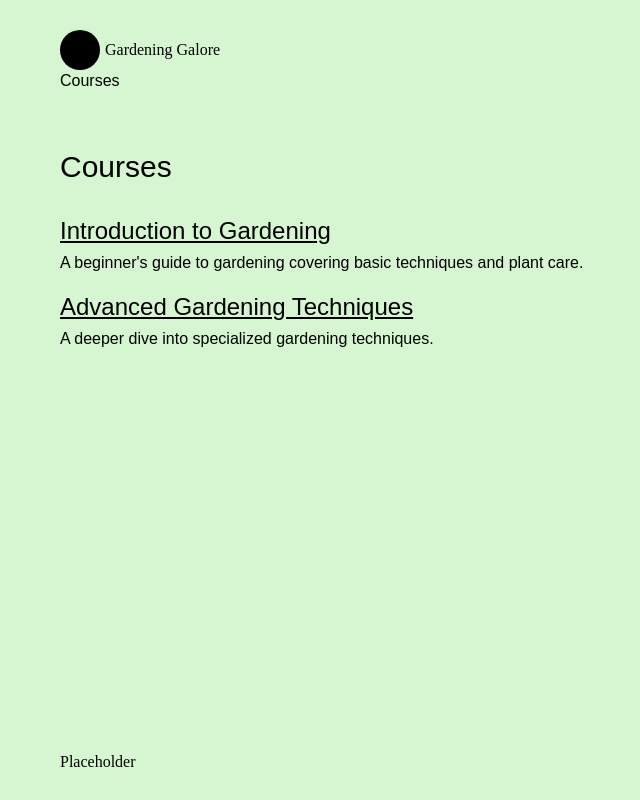
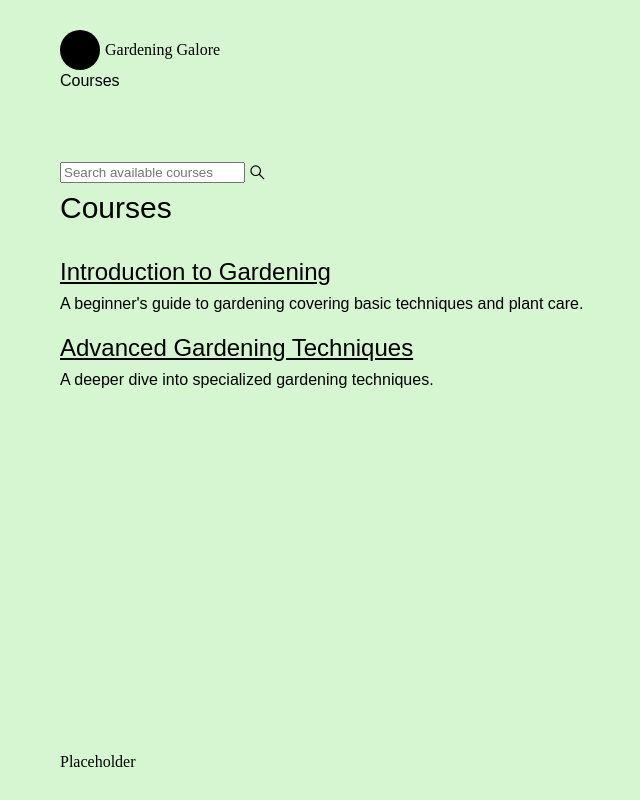
Before and after one commit to prolixmagus/gardening-courses, a Vue app: page / in a window 1280 px wide. Shown: the whole page, without its empty margins (46-686 px from the left). Built offline with nearby package versions, Linux system fonts and the light colour scheme.

Commit message:
Refactored components and store to be reactive

```diff
--- a/src/assets/data/courses.json
+++ b/src/assets/data/courses.json
@@ -8,13 +8,13 @@
                 "image": "landscape.jpg",
                 "modules": [
                     {
-                        "id": "101-mod-1",
+                        "id": "101mod1",
                         "title": "Soil Preparation",
                         "description": "Learn how to prepare your soil for optimal plant growth.",
                         "previewImage": "landscape.jpg",
                         "lessons": [
                             {
-                                "id": "101-mod-1-l1",
+                                "id": "101mod1-l1",
                                 "title": "Benefits of Crop Rotation",
                                 "paragraph": "Crop rotation is an ancient practice that helps maintain soil fertility.",
                                 "image": "landscape.jpg",
@@ -32,14 +32,14 @@
                                     ],
                                     "video": [
                                         {
-                                            "id": "101-mod-1-v1",
+                                            "id": "101mod1-v1",
                                             "title": "Soil Types Explained",
                                             "url": "https://www.youtube.com/watch?v=o-iIvfD47Aw"
                                         }
                                     ],
                                     "audio": [
                                         {
-                                            "id": "101-mod-1-a1",
+                                            "id": "101mod1-a1",
                                             "title": "Soil Quality Tips",
                                             "url": "https://example.com/soil-quality-audio.mp3"
                                         }
@@ -47,7 +47,7 @@
                                 }
                             },
                             {
-                                "id": "101-mod-1-l2",
+                                "id": "101mod1-l2",
                                 "title": "Adding Organic Matter",
                                 "paragraph": "Organic matter is essential for healthy soil. Learn how to add compost and other organic materials to enrich your soil.",
                                 "image": "landscape.jpg",
@@ -65,14 +65,14 @@
                                     ],
                                     "video": [
                                         {
-                                            "id": "101-mod-2-v1",
+                                            "id": "101mod2-v1",
                                             "title": "How to Make Compost",
                                             "url": "https://www.youtube.com/watch?v=example2"
                                         }
                                     ],
                                     "audio": [
                                         {
-                                            "id": "101-mod-2-a1",
+                                            "id": "101mod2-a1",
                                             "title": "Benefits of Organic Matter",
                                             "url": "https://example.com/organic-matter-audio.mp3"
                                         }
@@ -88,7 +88,7 @@
                         "previewImage": "landscape.jpg",
                         "lessons": [
                             {
-                                "id": "102-mod-1",
+                                "id": "102mod1",
                                 "title": "Understanding Local Climate",
                                 "paragraph": "Understanding your local climate is key to selecting plants that will thrive.",
                                 "image": "landscape.jpg",
@@ -103,14 +103,14 @@
                                     ],
                                     "video": [
                                         {
-                                            "id": "102-mod-1-v1",
+                                            "id": "102mod1-v1",
                                             "title": "Climate Zones Explained",
                                             "url": "https://www.youtube.com/watch?v=example3"
                                         }
                                     ],
                                     "audio": [
                                         {
-                                            "id": "102-mod-1-a1",
+                                            "id": "102mod1-a1",
                                             "title": "Local Climate Insights",
                                             "url": "https://example.com/local-climate-audio.mp3"
                                         }
@@ -118,7 +118,7 @@
                                 }
                             },
                             {
-                                "id": "102-mod-2",
+                                "id": "102mod2",
                                 "title": "Types of Plants",
                                 "paragraph": "This lesson explains the difference between annuals, perennials, and biennials.",
                                 "image": "landscape.jpg",
@@ -136,14 +136,14 @@
                                     ],
                                     "video": [
                                         {
-                                            "id": "102-mod-2-v1",
+                                            "id": "102mod2-v1",
                                             "title": "Annual vs Perennial Plants",
                                             "url": "https://www.youtube.com/watch?v=example4"
                                         }
                                     ],
                                     "audio": [
                                         {
-                                            "id": "102-mod-2-a1",
+                                            "id": "102mod2-a1",
                                             "title": "Plant Types Overview",
                                             "url": "https://example.com/plant-types-audio.mp3"
                                         }
@@ -167,7 +167,7 @@
                         "previewImage": "landscape.jpg",
                         "lessons": [
                             {
-                                "id": "201-mod-1",
+                                "id": "201mod1",
                                 "title": "Installing Drip Irrigation",
                                 "paragraph": "Drip irrigation is an efficient watering method.",
                                 "image": "landscape.jpg",
@@ -182,14 +182,14 @@
                                     ],
                                     "video": [
                                         {
-                                            "id": "201-mod-1-v1",
+                                            "id": "201mod1-v1",
                                             "title": "Drip Irrigation Setup",
                                             "url": "https://www.youtube.com/watch?v=example5"
                                         }
                                     ],
                                     "audio": [
                                         {
-                                            "id": "201-mod-1-a1",
+                                            "id": "201mod1-a1",
                                             "title": "Irrigation Tips",
                                             "url": "https://example.com/irrigation-tips-audio.mp3"
                                         }
@@ -197,7 +197,7 @@
                                 }
                             },
                             {
-                                "id": "201-mod-2",
+                                "id": "201mod2",
                                 "title": "Rainwater Harvesting",
                                 "paragraph": "Collecting rainwater for garden use.",
                                 "image": "landscape.jpg",
@@ -212,14 +212,14 @@
                                     ],
                                     "video": [
                                         {
-                                            "id": "201-mod-2-v1",
+                                            "id": "201mod2-v1",
                                             "title": "How to Harvest Rainwater",
                                             "url": "https://www.youtube.com/watch?v=example6"
                                         }
                                     ],
                                     "audio": [
                                         {
-                                            "id": "201-mod-2-a1",
+                                            "id": "201mod2-a1",
                                             "title": "Rainwater Benefits",
                                             "url": "https://example.com/rainwater-benefits-audio.mp3"
                                         }
--- a/src/assets/styles/forms.css
+++ b/src/assets/styles/forms.css
@@ -1,8 +1,12 @@
 
-form {
+/* form {
 	border: 10px solid red;
+} */
+
+
+.searchbar {
+	display: flex;
+	align-items: center;
+	gap: 5px;
+	padding-block: 10px;
 }
-
-.button {
-	/* to button - or not to button... */
-}
--- a/src/components/FullCourseList.vue
+++ b/src/components/FullCourseList.vue
@@ -1,28 +1,47 @@
 <script setup>
 
-import { reactive } from 'vue';
+import { reactive, ref, computed } from 'vue';
 import courseData from '../assets/data/courses.json';
+import SearchIcon from './SearchIcon.vue';
 
+const searchQuery = ref('');
 const courses = reactive(courseData[0].courses);
-
 console.log(courses);
 
+const filteredCourses = computed(() => {
+  const query = searchQuery.value.toLowerCase();
+  return courses.filter(course =>
+    course.title.toLowerCase().includes(query) ||
+    course.description.toLowerCase().includes(query)
+  );
+});
+
+function handleSubmit() {
+  console.log("Search submitted:", searchQuery.value);
+}
 
 </script>
 
 <template>
-  <h2 class="attention-voice">Courses</h2>
+  <div>
+    <form @submit.prevent="handleSubmit" class="searchbar">
+      <input v-model="searchQuery" type="text" id="course-search" placeholder="Search available courses">
+      <label for="course-search">
+        <SearchIcon />
+      </label>
+    </form>
 
-  <ul class="full-course-list">
-    <li v-for="course in courses"
-    :key="course.id">
-      <RouterLink :to="`/courses/${course.id}`" class='course-link'>
-        <h2 class="strong-voice">{{ course.title }} </h2>
-      </RouterLink>
-      <p class="calm-voice"> {{ course.description }}</p>
-    </li>
-  </ul>
-
+    <h2 class="attention-voice">Courses</h2>
+    <ul class="full-course-list" v-if="filteredCourses.length">
+      <li v-for="course in filteredCourses" :key="course.id">
+        <RouterLink :to="`/courses/${course.id}`" class="course-link">
+          <h2 class="strong-voice">{{ course.title }}</h2>
+        </RouterLink>
+        <p class="calm-voice">{{ course.description }}</p>
+      </li>
+    </ul>
+    <p v-else>No courses available.</p>
+  </div>
 </template>
 
 <style scoped>
--- a/src/components/LessonContent.vue
+++ b/src/components/LessonContent.vue
@@ -8,11 +8,11 @@ import courseData from '../assets/data/courses.json';
 const route = useRoute();
 
 const courseId = route.params.courseId;
-
-const coursesStore = useCoursesStore(courseData[0], courseId)();
-
 const moduleId = route.params.moduleId;
 const lessonId = route.params.lessonId;
+
+const coursesStore = useCoursesStore();
+coursesStore.setCourses(courseData, courseId);
 
 const lesson = coursesStore.getLessonByModuleIdAndLessonId(moduleId, lessonId);
 
--- a/src/components/LessonList.vue
+++ b/src/components/LessonList.vue
@@ -7,9 +7,9 @@ const route = useRoute();
 
 
 const courseId = route.params.courseId;
-const coursesStore = useCoursesStore(courseData[0], courseId)();
-
 const moduleId = route.params.moduleId;
+const coursesStore = useCoursesStore();
+coursesStore.setCourses(courseData, courseId);
 
 const foundCourse = coursesStore.course;
 const foundModule = coursesStore.getModuleByModuleId(moduleId);
--- /dev/null
+++ b/src/components/SearchIcon.vue
@@ -0,0 +1,26 @@
+<script setup>
+</script>
+
+<template>
+    <div class="svg-search-icon">
+        <svg viewBox="0 0 24 24" xmlns="http://www.w3.org/2000/svg" fill="#000000" aria-labelledby="search-icon-title" aria-describedby="search-icon-description" >
+            <title id="search-icon-title">Magnifying Glass</title>
+            <desc id="search-icon-description">Magnifying glass button for searching courses.
+            </desc>
+            <g id="SVGRepo_bgCarrier" stroke-width="0"></g>
+            <g id="SVGRepo_tracerCarrier" stroke-linecap="round" stroke-linejoin="round"></g>
+            <g id="SVGRepo_iconCarrier">
+                <circle cx="9.14" cy="9.14" r="7.64" fill="none" stroke="#020202" stroke-miterlimit="10" stroke-width="1.91px"/>
+                <line x1="22.5" y1="22.5" x2="14.39" y2="14.39" fill="none" stroke="#020202" stroke-miterlimit="10" stroke-width="1.91px"/>
+            </g>
+        </svg>
+    </div>
+</template>
+
+<style scoped>
+
+.svg-search-icon {
+    max-width: 15px;
+}
+
+</style>
--- a/src/stores/courses.js
+++ b/src/stores/courses.js
@@ -1,37 +1,42 @@
 import { defineStore } from 'pinia';
-import { reactive } from 'vue';
+import { ref, reactive, computed } from 'vue';
 
-//wrapping defineStore in closure
-export const useCoursesStore = (courseData, courseId) => {
-	return defineStore('courses', () => {
-		let courses = reactive(courseData.courses);
+export const useCoursesStore = defineStore('courses', () => {
+	const courses = reactive([]);
+	const course = ref(null);
 
-		const course = courses.find((course) => course.id == courseId);
-
-		function getModulesList() {
-			return course?.modules || [];
+	function setCourses(courseData, courseId) {
+		courses.value = courseData[0].courses;
+		console.log(courses.value);
+		course.value = courses.value.find((course) => course.id == courseId);
+		console.log(course.value);
 	}
 
-		function getModuleByModuleId(moduleId) {
-			return getModulesList().find((module) => module.id == moduleId);
-		}
+	const getModulesList = computed(() => {
+		return course.value?.modules || [];
+	});
 
-		function getLessonsListForModuleId(moduleId) {
+	const getModuleByModuleId = (moduleId) => {
+		return getModulesList.value.find((module) => module.id == moduleId);
+	};
+
+	const getLessonsListForModuleId = (moduleId) => {
 		const foundModule = getModuleByModuleId(moduleId);
 		return foundModule?.lessons || [];
-		}
+	};
 
-		function getLessonByModuleIdAndLessonId(moduleId, lessonId) {
+	const getLessonByModuleIdAndLessonId = (moduleId, lessonId) => {
 		const lessonsList = getLessonsListForModuleId(moduleId);
-			return lessonsList.find((lesson) => lesson.id === lessonId);
-		}
+		return lessonsList.find((lesson) => lesson.id == lessonId);
+	};
 
 	return {
+		courses,
 		course,
+		setCourses,
 		getModulesList,
 		getModuleByModuleId,
 		getLessonsListForModuleId,
 		getLessonByModuleIdAndLessonId,
 	};
 });
-};
```
Also changed, not shown: src/App.vue (+6 -1 lines), src/assets/styles/setup.css (+10 -0 lines), src/components/CourseModuleList.vue (+7 -5 lines), src/components/SearchModule.vue (deleted), src/views/CourseDetail.vue (line endings or trailing spaces). Lines whose indentation alone changed are shown as unchanged.
